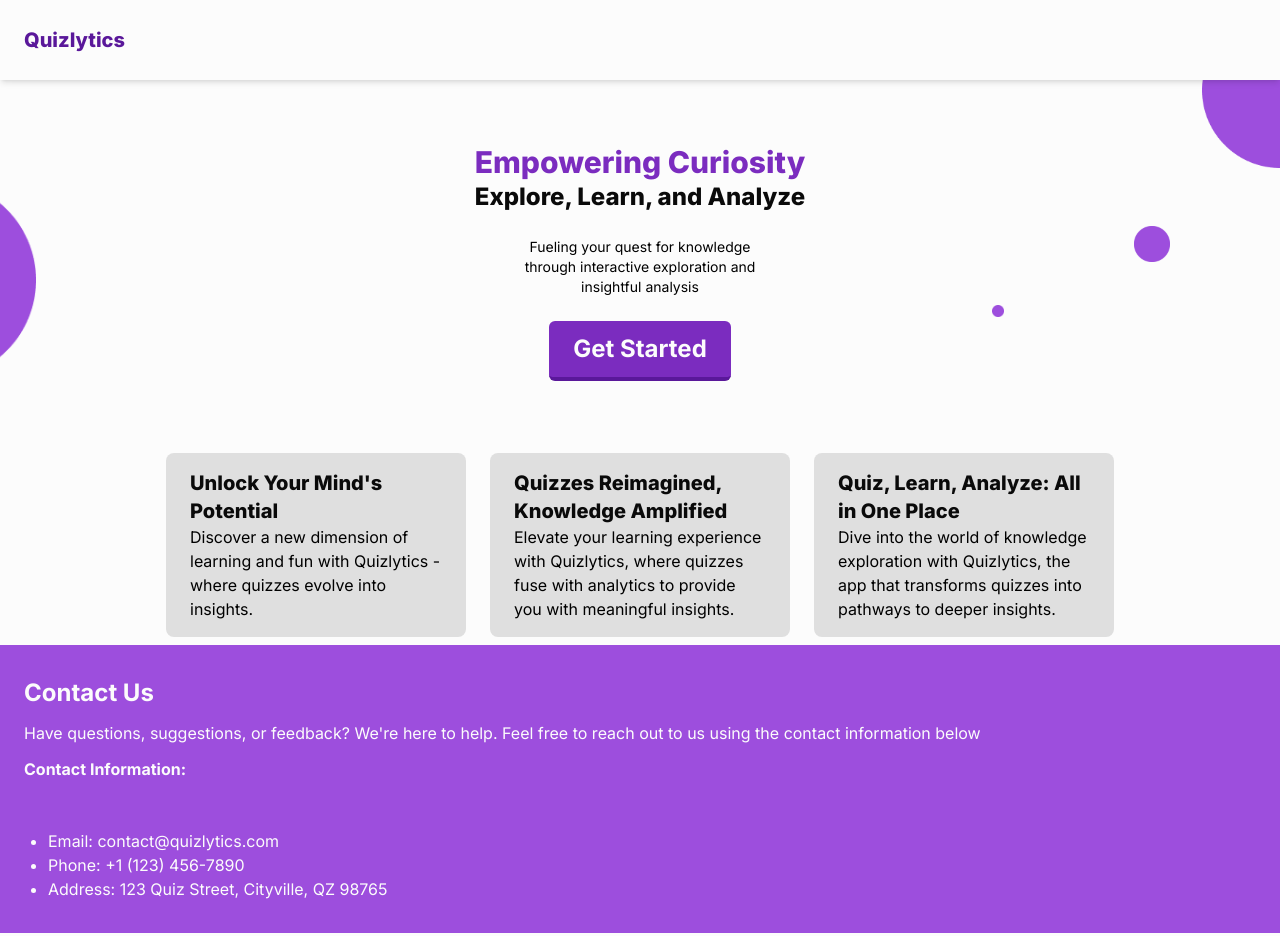
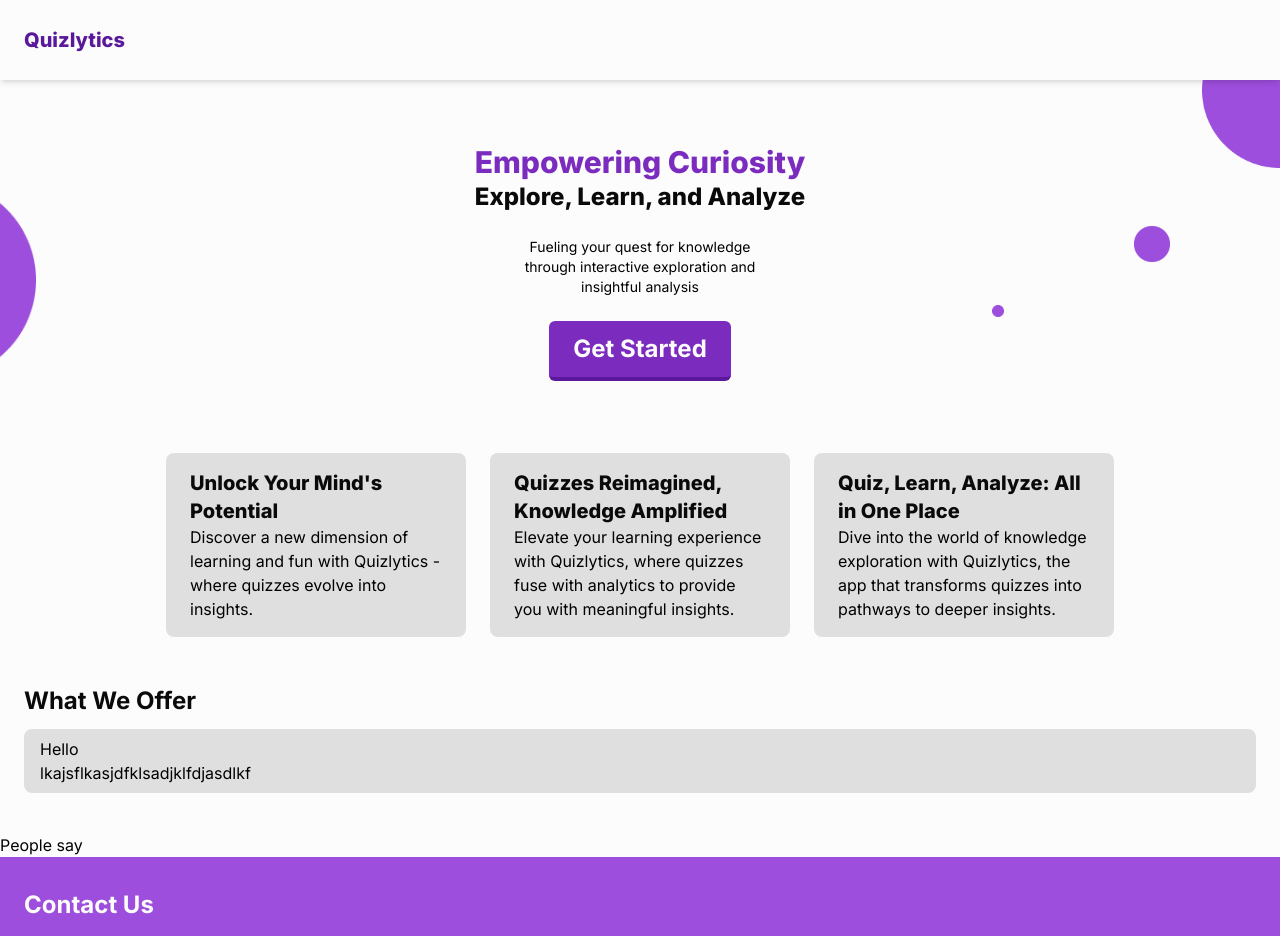
Before and after one commit to code-rizzard/quizlytics_nextjs, a Next.js app: page / in a window 1280 px wide. Shown: the top 936 px of the page. Built offline with nearby package versions, Linux system fonts and the light colour scheme.

Commit message:
Split the contents to different components

```diff
--- a/app/page.tsx
+++ b/app/page.tsx
@@ -1,12 +1,58 @@
 import { highlightsCircleImageInfo } from '@/constants'
 import Image from 'next/image'
 import Link from 'next/link'
+
+
 
 export default function Home() {
   return (
     <main
     className="">
-      <section
+      <HighlightsSection/>
+      <BenefitsCardSection/>
+      <WhatWeOfferSection/>
+      <WhatPeopleSaySection />
+
+      <ContactsSection/>
+    </main>
+  )
+}
+
+function WhatWeOfferSection() {
+  return (
+    <section
+    className='px-6 my-10 '
+    >
+        <h2 className='font-bold text-onBg-dark text-2xl'>What We Offer</h2>
+      <div
+      className='mt-3'
+      >
+        <article
+        className='bg-onBg-ltr rounded-lg px-4 py-2'
+        >
+          {/* Image here*/}
+          <div>
+            <h4>Hello</h4>
+            <p>
+              lkajsflkasjdfklsadjklfdjasdlkf
+            </p>
+          </div>
+        </article>
+      </div>
+    </section>
+ )
+}
+
+
+function WhatPeopleSaySection() {
+  return (
+    <div>People say</div>
+  )
+}
+
+function HighlightsSection() {
+  return (
+    <section
       className='py-16 ext-center relative overflow-hidden'
       >
         <div
@@ -31,8 +77,7 @@ export default function Home() {
           className='button-primary px-6 py-3 rounded-md font-bold text-2xl max-w-sm '
           >Get Started</Link>
         </div>
-
-        {
+          {
           highlightsCircleImageInfo.map((val, index) => (
               <Image
             style={{animationDelay: `${(index+1) * 0.15}s`}}
@@ -44,9 +89,13 @@ export default function Home() {
             />
           ))
         }
+      </section>
+  )
+}
 
-      </section>
-      <section
+function BenefitsCardSection() {
+  return (
+    <section
       className='px-6 py-2 flex flex-row justify-center gap-6 items-center flex-wrap w-full'
       >
         <article
@@ -82,7 +131,13 @@ export default function Home() {
           </p>
         </article>
       </section>
-      <section
+  )
+}
+
+
+function ContactsSection() {
+  return (
+    <section
       className='bg-primary-lt w-full text-onPrimary py-8 px-6 flex flex-col gap-3'
       id='contact'
       >
@@ -100,6 +155,5 @@ export default function Home() {
           <li>Address: 123 Quiz Street, Cityville, QZ 98765</li>
         </ul>
       </section>
-    </main>
   )
 }
```
